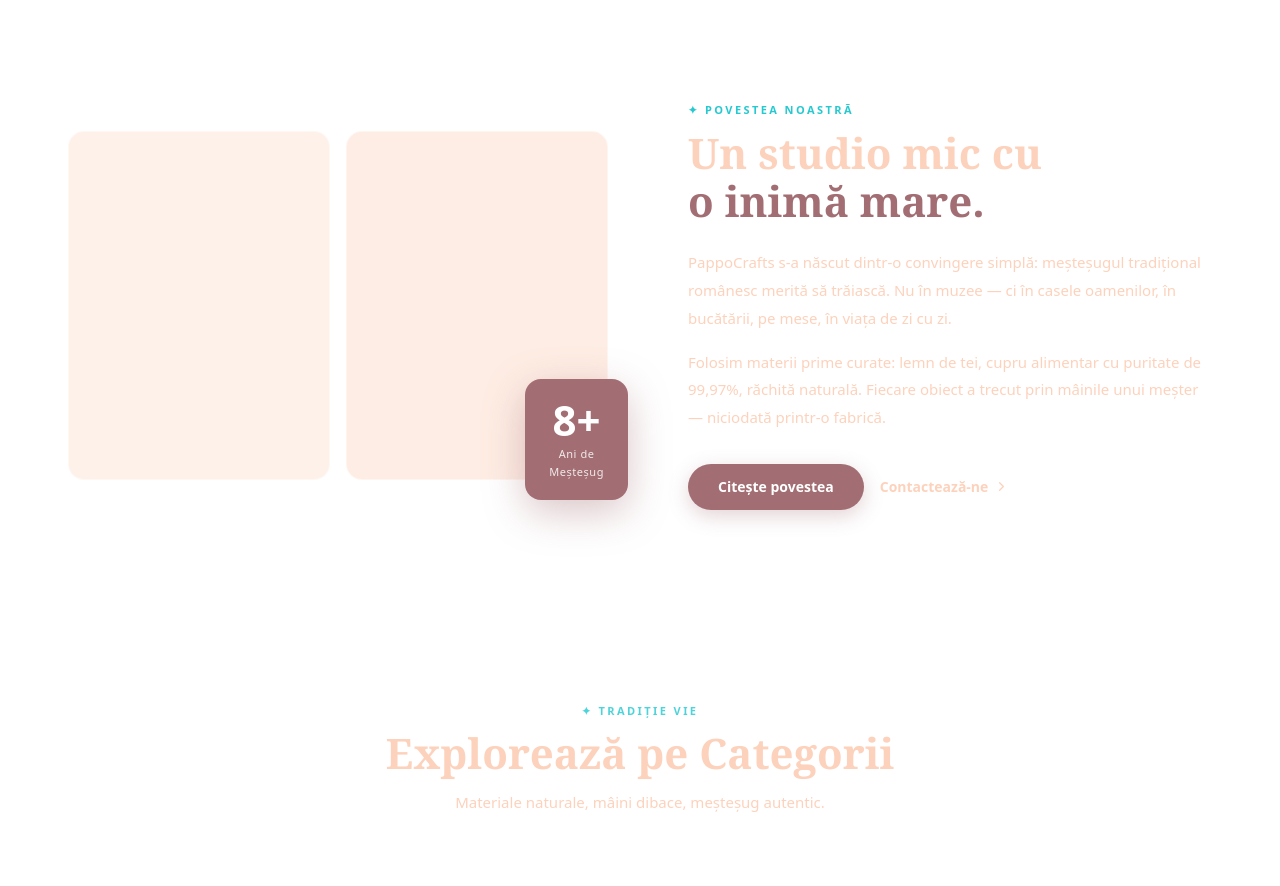
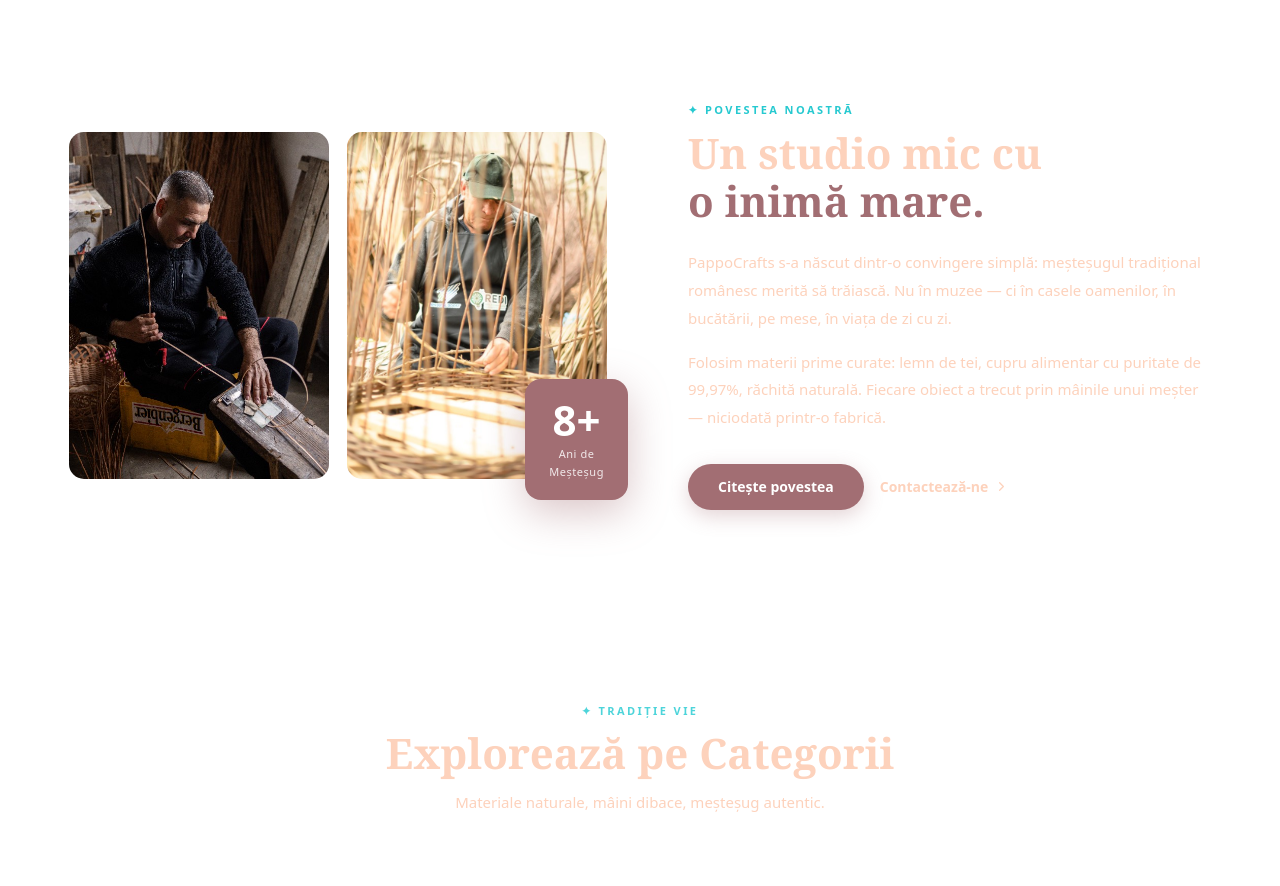
Before and after one commit to gloria-wq/pappocrafts, a Next.js app: page / in a window 1280 px wide. Shown: the part 2500-3386 px from the top of the page. Built offline with nearby package versions, Linux system fonts and the light colour scheme; no server answers; the database is empty.

Commit message:
Homepage story section: add artisan photos to placeholder frames
Made-with: Cursor

```diff
--- a/src/app/(public)/page.tsx
+++ b/src/app/(public)/page.tsx
@@ -182,8 +182,20 @@ export default async function HomePage() {
         <div className="max-w-[1200px] mx-auto px-7 grid grid-cols-1 lg:grid-cols-2 gap-16 items-center">
           <div className="relative">
             <div className="grid grid-cols-2 gap-4">
-              <div className="aspect-[3/4] bg-warm-200/60 backdrop-blur-sm rounded-2xl border border-white/40" />
-              <div className="aspect-[3/4] bg-warm-300/40 backdrop-blur-sm rounded-2xl border border-white/40" />
+              <div className="aspect-[3/4] rounded-2xl overflow-hidden border border-white/40">
+                <img
+                  src="/images/story-1.png"
+                  alt="Meșter împletind coșuri din răchită"
+                  className="w-full h-full object-cover"
+                />
+              </div>
+              <div className="aspect-[3/4] rounded-2xl overflow-hidden border border-white/40">
+                <img
+                  src="/images/story-2.png"
+                  alt="Meșter lucrând cu răchită naturală"
+                  className="w-full h-full object-cover"
+                />
+              </div>
             </div>
             <div className="absolute -bottom-5 -right-5 bg-russet-500 text-white rounded-2xl px-6 py-5 text-center shadow-[0_12px_40px_rgba(162,110,115,0.4)] z-10">
               <div className="text-[42px] font-bold leading-none font-[var(--font-heading)]">8+</div>
```
Also changed, not shown: public/images/story-1.png (added), public/images/story-2.png (added).
